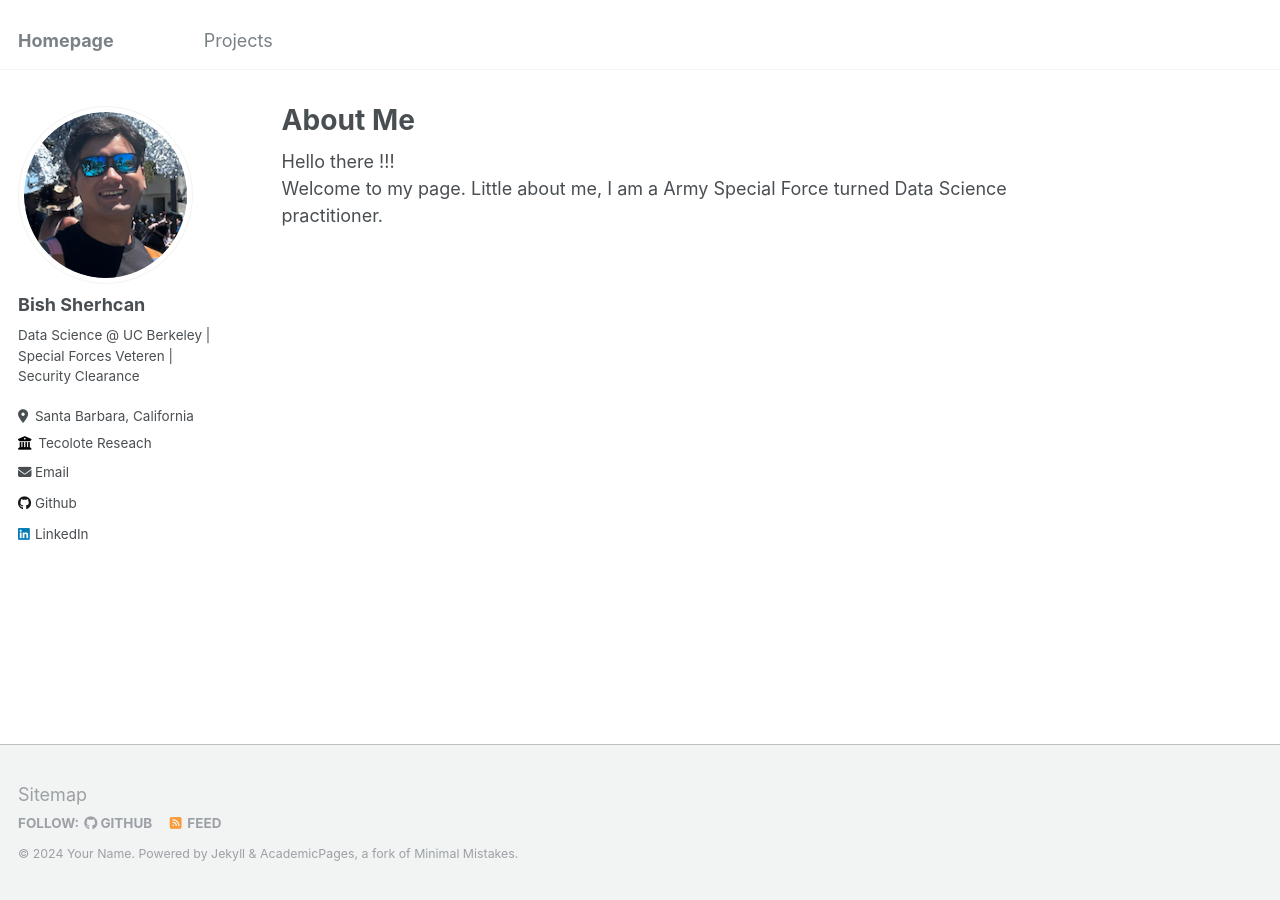
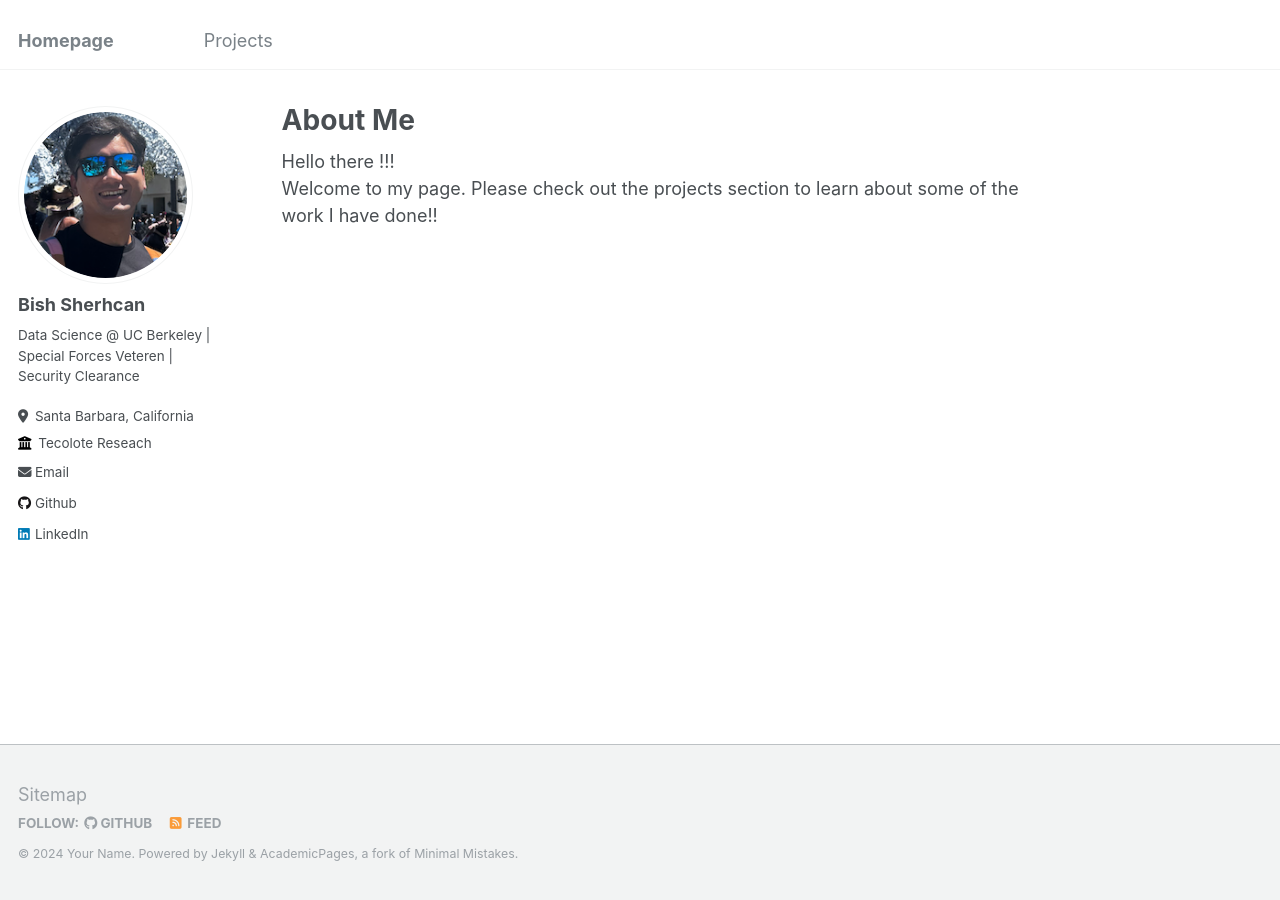
Before and after one commit to bishchan/bishchan.github.io, a Jekyll site: the page built from _pages/about.md, in a window 1280 px wide. Built offline with Jekyll 4.4.1, drawn with Linux system fonts in a browser that asks for light colours.

Commit message:
Update about.md

```diff
--- a/_pages/about.md
+++ b/_pages/about.md
@@ -8,4 +8,4 @@ redirect_from:
 ---
 
 Hello there !!! <br/>
-Welcome to my page. Little about me, I am a Army Special Force turned Data Science practitioner. <br>
+Welcome to my page. Please check out the projects section to learn about some of the work I have done!!
```
